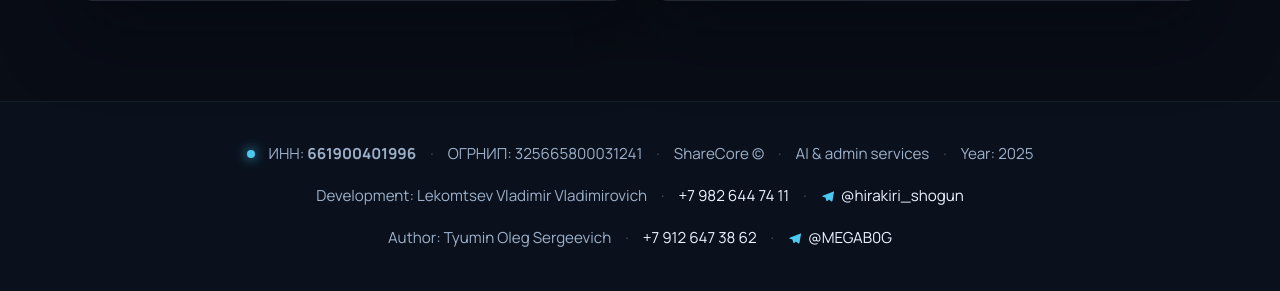
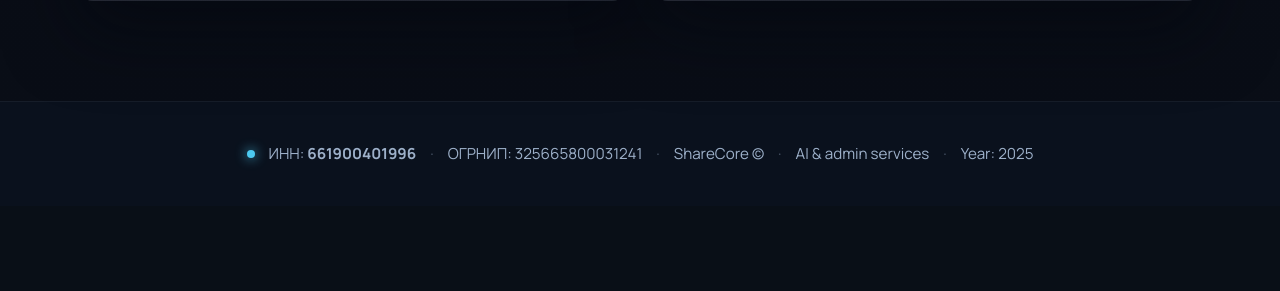
Before and after one commit to HirakiriShogun/ShareCore, a Flask app: page / in a window 1280 px wide. Shown: the part 5841-6132 px from the top of the page. After the commit the page ends 6007 px from the top, so only its background shows below. Run offline with Flask 3, Linux system fonts and the light colour scheme; parts of the project's set-up code (start-up, migrations or seed data) failed here and were passed over; some web fonts are replaced.

Commit message:
delete: personal data (name, phone number and tg)

```diff
--- a/1.html
+++ b/1.html
@@ -237,7 +237,6 @@
   <div class="modal">
     <h3>Связаться с командой ShareCore</h3>
     <div class="modal-buttons">
-      <a href="https://t.me/MEGAB0G" class="tg">💬 Telegram</a>
       <a href="mailto:sharecore@mail.ru" class="mail">📨 Email</a>
     </div>
     <div class="close-btn" id="closeModal">Закрыть</div>
--- a/templates/home.html
+++ b/templates/home.html
@@ -356,26 +356,6 @@
                 <span class="footer-sep">&middot;</span>
                 <span>Year: 2025</span>
             </div>
-            <div class="footer-row">
-                <span>Development: Lekomtsev Vladimir Vladimirovich</span>
-                <span class="footer-sep">&middot;</span>
-                <a class="footer-link" href="tel:+79826447411">+7&nbsp;982&nbsp;644&nbsp;74&nbsp;11</a>
-                <span class="footer-sep">&middot;</span>
-                <a class="footer-link" href="https://t.me/hirakiri_shogun" target="_blank" rel="noopener">
-                    <span class="tg-icon" aria-hidden="true"></span>
-                    @hirakiri_shogun
-                </a>
-            </div>
-            <div class="footer-row">
-                <span>Author: Tyumin Oleg Sergeevich</span>
-                <span class="footer-sep">&middot;</span>
-                <a class="footer-link" href="tel:+79126473862">+7&nbsp;912&nbsp;647&nbsp;38&nbsp;62</a>
-                <span class="footer-sep">&middot;</span>
-                <a class="footer-link" href="https://t.me/MEGAB0G" target="_blank" rel="noopener">
-                    <span class="tg-icon" aria-hidden="true"></span>
-                    @MEGAB0G
-                </a>
-            </div>
         </div>
     </footer>
 
@@ -383,7 +363,6 @@
         <div class="contact-modal__dialog" role="dialog" aria-modal="true">
             <h3>Связаться с ShareCore</h3>
             <div class="modal-buttons">
-                <a href="https://t.me/MEGAB0G" class="btn btn-primary" target="_blank" rel="noopener">💬 Telegram</a>
                 <a href="mailto:sharecore@mail.ru" class="btn btn-secondary">📨 Email</a>
             </div>
             <button type="button" class="modal-close" id="modal-close">Закрыть</button>
```
Also changed, not shown: templates/base.html (+0 -9 lines), templates/platform_info.html (+0 -9 lines).
